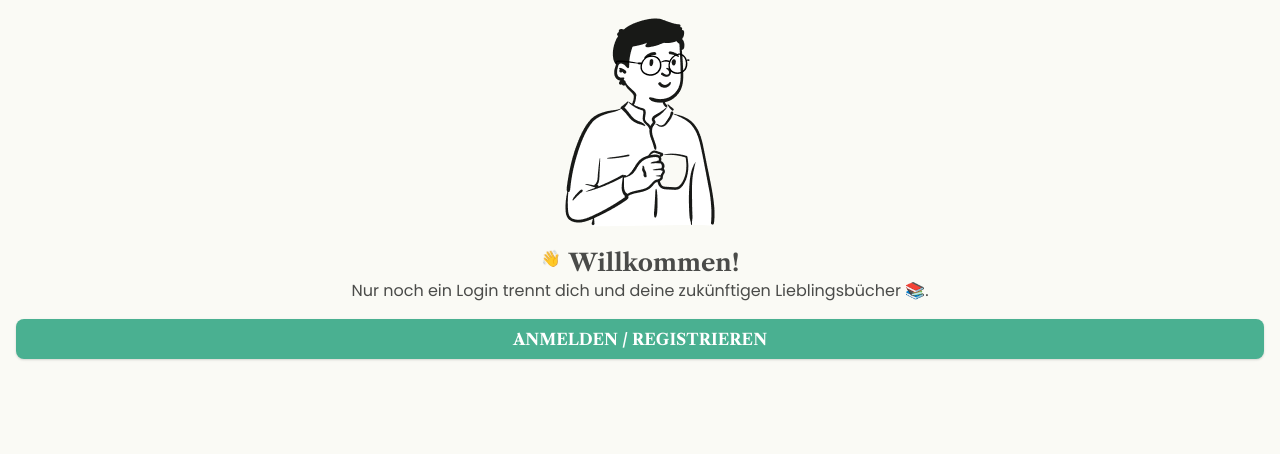
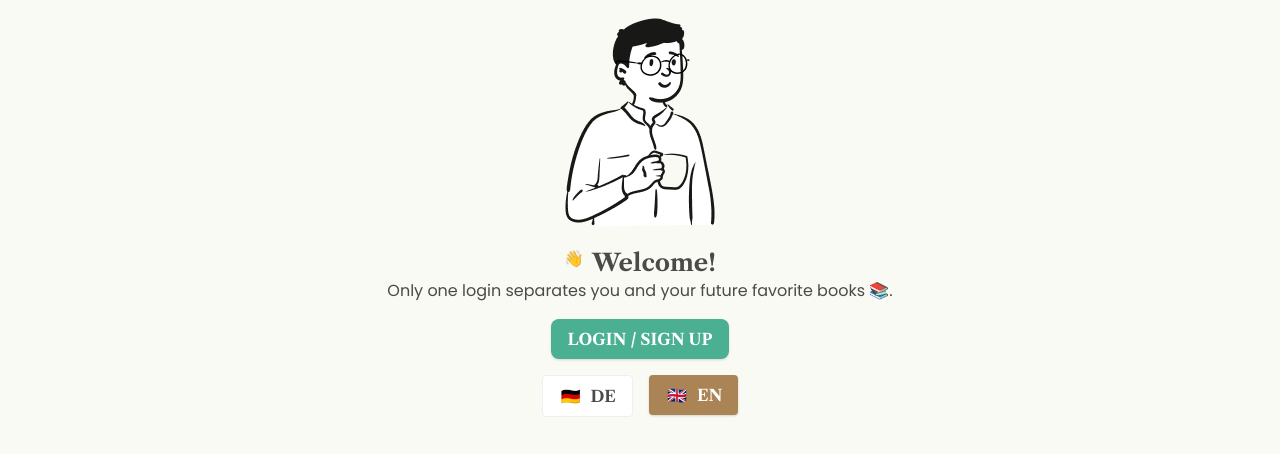
Before and after one commit to FocusCookie/storyswap-frontend, a React (Create React App) app: page / in a window 1280 px wide. Shown: the top 454 px of the page. Built offline with nearby package versions, Linux system fonts and the light colour scheme; no server answers.

Commit message:
Added translations for login and home view

```diff
--- a/src/App.js
+++ b/src/App.js
@@ -12,18 +12,26 @@ import { Routes, Route, useNavigate, useLocation } from "react-router-dom";
 import { RequireAuth } from "./components/RequireAuth/RequireAuth";
 import { Navigation } from "./components/Navigation/Navigation";
 import { useMetadata } from "./contexts/metadata.context";
+import { useLanguage } from "./contexts/language.context";
 import { useApiToken } from "./contexts/apiToken.context";
 import { useQuery } from "react-query";
 import { user as userApi } from "./services/api.servise";
 
 function App() {
   const { isAuthenticated, getAccessTokenSilently } = useAuth0();
-  const { metadataState, metadataDispatch } = useMetadata();
+  const { languageState, languageDispatch } = useLanguage();
+  const { metadataDispatch } = useMetadata();
   const { apiTokenState, apiTokenDispatch } = useApiToken();
   const location = useLocation();
   const [selectedNavItem, setSelectedNavItem] = useState("home");
   const [getMetadata, setGetMetadata] = useState(false);
   const navigate = useNavigate();
+
+  useEffect(() => {
+    const browserLanguage =
+      window.navigator.userLanguage || window.navigator.language;
+    languageDispatch({ type: "setLanguage", payload: browserLanguage });
+  }, []);
 
   const {
     isLoading: metadataIsLoading,
@@ -42,6 +50,10 @@ function App() {
   useEffect(() => {
     if (!metadataIsLoading && metadataIsSuccess) {
       metadataDispatch({ type: "setMetadata", payload: metadata });
+
+      if (metadata?.language)
+        languageDispatch({ type: "setLanguage", payload: metadata.language });
+
       setGetMetadata(false);
 
       if (metadata && !metadata.isOnboarded) {
--- a/src/components/Icon/Icon.jsx
+++ b/src/components/Icon/Icon.jsx
@@ -5,8 +5,8 @@ import "./Icon.css";
 export const Icon = ({ className, children, size, ...props }) => {
   return (
     <div
-      className={`icon icon--${size} ${className}`}
-      style={{ fontSize: size }}
+      className={`icon icon--${size === "full" ? "base" : size} ${className}`}
+      style={{ fontSize: size === "full" ? "base" : size }}
       {...props}
     >
       {children}
@@ -18,7 +18,7 @@ Icon.propTypes = {
   /**
    * Size of the icon
    */
-  size: PropTypes.oneOf(["xs", "sm", "base", "lg", "xl"]),
+  size: PropTypes.oneOf(["xs", "sm", "base", "lg", "xl", "full"]),
   /**
    * classes
    */
--- /dev/null
+++ b/src/contexts/language.context.js
@@ -0,0 +1,38 @@
+import React from "react";
+const LanguageContext = React.createContext();
+
+function languageReducer(state, action) {
+  switch (action.type) {
+    case "setLanguage": {
+      return action.payload;
+    }
+    default: {
+      throw new Error(`Unhandled action type: ${action.type}`);
+    }
+  }
+}
+
+function LanguageProvider({ children }) {
+  const [languageState, languageDispatch] = React.useReducer(
+    languageReducer,
+    {}
+  );
+  const value = { languageState, languageDispatch };
+
+  return (
+    <LanguageContext.Provider value={value}>
+      {children}
+    </LanguageContext.Provider>
+  );
+}
+
+function useLanguage() {
+  const context = React.useContext(LanguageContext);
+
+  if (context === undefined) {
+    throw new Error("useLanguage must be used within a LanguageProvider");
+  }
+  return context;
+}
+
+export { LanguageProvider, useLanguage };
--- a/src/index.js
+++ b/src/index.js
@@ -8,6 +8,7 @@ import { BrowserRouter } from "react-router-dom";
 import { MetadataProvider } from "./contexts/metadata.context";
 import { ReceiverProvider } from "./contexts/receiver.context";
 import { ApiTokenProvider } from "./contexts/apiToken.context";
+import { LanguageProvider } from "./contexts/language.context";
 import { QueryClient, QueryClientProvider } from "react-query";
 
 const queryClient = new QueryClient();
@@ -24,11 +25,13 @@ ReactDOM.render(
       <ApiTokenProvider>
         <QueryClientProvider client={queryClient}>
           <MetadataProvider>
-            <ReceiverProvider>
-              <BrowserRouter>
-                <App />
-              </BrowserRouter>
-            </ReceiverProvider>
+            <LanguageProvider>
+              <ReceiverProvider>
+                <BrowserRouter>
+                  <App />
+                </BrowserRouter>
+              </ReceiverProvider>
+            </LanguageProvider>
           </MetadataProvider>
         </QueryClientProvider>
       </ApiTokenProvider>
--- a/src/services/api.servise.js
+++ b/src/services/api.servise.js
@@ -1,6 +1,6 @@
 import axios from "axios";
 
-const BASE_URL = "/api/";
+const BASE_URL = "http://localhost:3333/api/";
 
 const instance = axios.create({
   baseURL: BASE_URL,
--- /dev/null
+++ b/src/translations/english.js
@@ -0,0 +1,17 @@
+module.exports = {
+  login: {
+    title: "Welcome!",
+    message: "Only one login separates you and your future favorite books 📚.",
+    button_label: "login / sign up",
+    logging_in: "logging in",
+    previous_login_message:
+      "We have detected a previous login and are logging you in again.",
+  },
+  home: {
+    loading_offer_message: "searching for offers",
+    no_offers_message:
+      "Sorry, we could not find any offers. You can change the search filters to find more offers or create an offer.",
+    create_button_label: "create an offer",
+    load_more_button_label: "load more",
+  },
+};
--- /dev/null
+++ b/src/translations/german.js
@@ -0,0 +1,18 @@
+module.exports = {
+  login: {
+    title: "Willkommen!",
+    message:
+      "Nur noch ein Login trennt dich und deine zukünftigen Lieblingsbücher 📚.",
+    button_label: "anmelden / registrieren",
+    logging_in: "Logge ein",
+    previous_login_message:
+      " Wir haben einen früheren Login erkannt und loggen dich erneut ein.",
+  },
+  home: {
+    loading_offer_message: "Suche nach Inseraten",
+    no_offers_message:
+      "Wir konnten leider keine Inserate finden. Du kannst die Suchfilter ändern, um mehr Angebote zu finden oder erstelle ein Inserat.",
+    create_button_label: "Erstelle ein Inserat",
+    load_more_button_label: "Weitere laden",
+  },
+};
--- a/src/views/Home/Home.jsx
+++ b/src/views/Home/Home.jsx
@@ -11,8 +11,12 @@ import { Offer } from "../../components/Offer/Offer";
 import { offers as offersApi } from "../../services/api.servise";
 import isSearchingPerson from "../../assets/person/searching.png";
 import isSadPerson from "../../assets/person/sad.png";
+import { useLanguage } from "../../contexts/language.context";
+import GERMAN_TEXTS from "../../translations/german";
+import ENGLISH_TEXTS from "../../translations/english";
 
 export const Home = ({ ...props }) => {
+  const { languageState } = useLanguage();
   const { apiTokenState } = useApiToken();
   const { metadataState: metadata } = useMetadata();
   const { receiverDispatch } = useReceiver();
@@ -25,6 +29,7 @@ export const Home = ({ ...props }) => {
   const [hideMore, setHideMore] = useState(false);
   const [pageYOffset, setPageYOffset] = useState(0);
   const [reserveOfferDetails, setReserveOfferDetails] = useState(null);
+  const [texts, setTexts] = useState(ENGLISH_TEXTS);
 
   const offersRequest = useMutation((options) => {
     return offersApi.getOffersWithFilter(apiTokenState.value, options);
@@ -39,6 +44,14 @@ export const Home = ({ ...props }) => {
   //TODO: Fix scrollto its visible that the content moves up and fast down again
 
   //TODO: implement error handling for example if the offer is reserved already and the user tries to reserve it again.
+
+  useEffect(() => {
+    if (languageState === "de-DE") {
+      setTexts(GERMAN_TEXTS);
+    } else {
+      setTexts(ENGLISH_TEXTS);
+    }
+  }, [languageState]);
 
   useEffect(() => {
     if ((metadata && metadata.city) || (metadata && metadata.zip)) {
@@ -155,7 +168,7 @@ export const Home = ({ ...props }) => {
             src={isSearchingPerson}
             alt="Person seraches for offers on a Laptop"
           />
-          <p>Suche nach Inseraten</p>
+          <p>{texts.home.loading_offer_message}</p>
         </div>
       )}
 
@@ -164,11 +177,10 @@ export const Home = ({ ...props }) => {
         !offersRequest.isLoading && (
           <div className="home-view__loading">
             <img src={isSadPerson} alt="Sad person" />
-            <p>
-              Wir konnten leider keine Inserate finden. Du kannst die Suchfilter
-              ändern, um mehr Angebote zu finden oder erstelle ein Inserat.
-            </p>
-            <Button onClick={handleCreateOffer}>Erstelle ein Inserat</Button>
+            <p>{texts.home.no_offers_message}</p>
+            <Button onClick={handleCreateOffer}>
+              {texts.home.create_button_label}
+            </Button>
           </div>
         )}
 
@@ -187,7 +199,7 @@ export const Home = ({ ...props }) => {
 
       {!offersRequest.isLoading && offers.length > 0 && !hideMore && (
         <Button loading={isLoadingMoreOffers} onClick={handleLoadMoreOffers}>
-          Weitere laden
+          {texts.home.load_more_button_label}
         </Button>
       )}
     </div>
--- a/src/views/Login/Login.css
+++ b/src/views/Login/Login.css
@@ -13,6 +13,14 @@
 .login-view__person {
   height: 215px;
   width: 157px;
+}
+
+.login-view__actions {
+  @apply w-full flex flex-col items-center gap-4;
+}
+
+.login-view__languages {
+  @apply flex flex-row gap-4;
 }
 
 .animation-wink {
--- a/src/views/Login/Login.jsx
+++ b/src/views/Login/Login.jsx
@@ -1,9 +1,13 @@
-import React, { useEffect } from "react";
+import React, { useEffect, useState } from "react";
 import "./Login.css";
 import { useNavigate } from "react-router-dom";
 import { useAuth0 } from "@auth0/auth0-react";
 import { Button } from "../../components/Button/Button";
+import { Select } from "../../components/Select/Select";
 import person from "../../assets/person/happy.png";
+import { useLanguage } from "../../contexts/language.context";
+import GERMAN_TEXTS from "../../translations/german";
+import ENGLISH_TEXTS from "../../translations/english";
 
 export const Login = ({ ...props }) => {
   const {
@@ -13,6 +17,20 @@ export const Login = ({ ...props }) => {
     isLoading,
   } = useAuth0();
   const navigate = useNavigate();
+  const { languageState, languageDispatch } = useLanguage();
+  const languageItems = [
+    { label: "DE", icon: "🇩🇪" },
+    { label: "EN", icon: "🇬🇧" },
+  ];
+  const [texts, setTexts] = useState(ENGLISH_TEXTS);
+
+  useEffect(() => {
+    if (languageState === "de-DE") {
+      setTexts(GERMAN_TEXTS);
+    } else {
+      setTexts(ENGLISH_TEXTS);
+    }
+  }, [languageState]);
 
   useEffect(() => {
     if (isAuthenticated) {
@@ -22,6 +40,16 @@ export const Login = ({ ...props }) => {
 
   function handleLogin() {
     loginWithRedirect();
+  }
+
+  function handleLanguageChange(language) {
+    if (language === "DE") {
+      languageDispatch({ type: "setLanguage", payload: "de-DE" });
+      setTexts(GERMAN_TEXTS);
+    } else {
+      languageDispatch({ type: "setLanguage", payload: "en-US" });
+      setTexts(ENGLISH_TEXTS);
+    }
   }
 
   return (
@@ -36,11 +64,10 @@ export const Login = ({ ...props }) => {
         {isLoading && (
           <div>
             <h1 className="headline">
-              <span className="animate-spin">⏳</span> Logge ein
+              <span className="animate-spin">⏳</span>
+              {texts.login.logging_in}
             </h1>
-            <p>
-              Wir haben einen früheren Login erkannt und loggen dich erneut ein.
-            </p>
+            <p>{texts.login.previous_login_message}</p>
           </div>
         )}
 
@@ -48,19 +75,28 @@ export const Login = ({ ...props }) => {
           <div>
             <div className="login-view__title">
               <div className="animation-wink">👋</div>
-              <h1 className="headline">Willkommen!</h1>
+              <h1 className="headline">{texts.login.title}</h1>
             </div>
-            <p>
-              Nur noch ein Login trennt dich und deine zukünftigen
-              Lieblingsbücher 📚.
-            </p>
+            <p>{texts.login.message}</p>
           </div>
         )}
       </div>
       {!isLoading && !isAuthenticated && (
-        <Button size="xl" onClick={handleLogin}>
-          Anmelden / Registrieren
-        </Button>
+        <div className="login-view__actions">
+          <Button size="xl" onClick={handleLogin}>
+            {texts.login.button_label}
+          </Button>
+
+          <Select
+            preselected={
+              languageState === "de-DE"
+                ? languageItems[0].label
+                : languageItems[1].label
+            }
+            items={languageItems}
+            onChange={handleLanguageChange}
+          />
+        </div>
       )}
     </div>
   );
```
Also changed, not shown: 2 other files (tests, documents, lock files or other folders).
